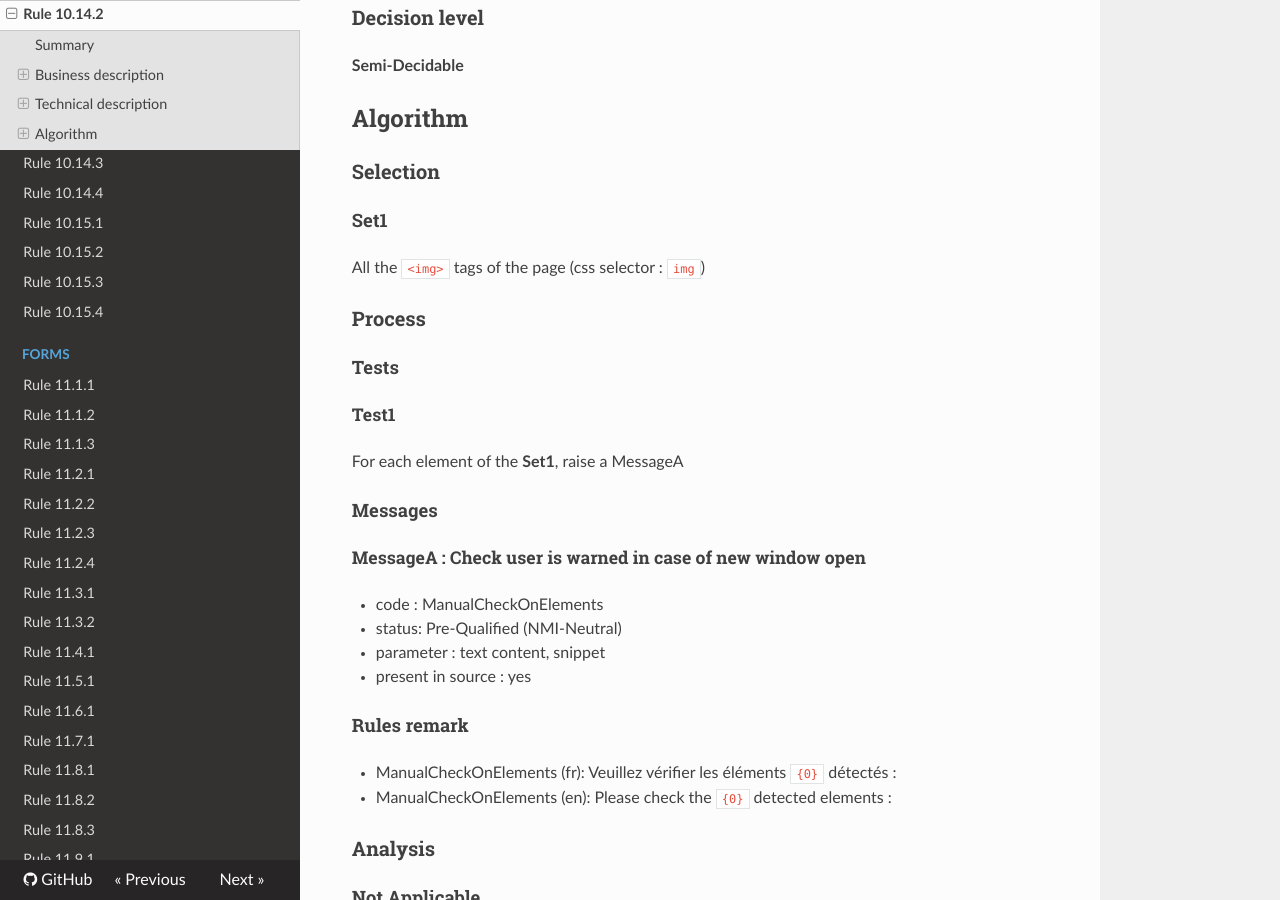
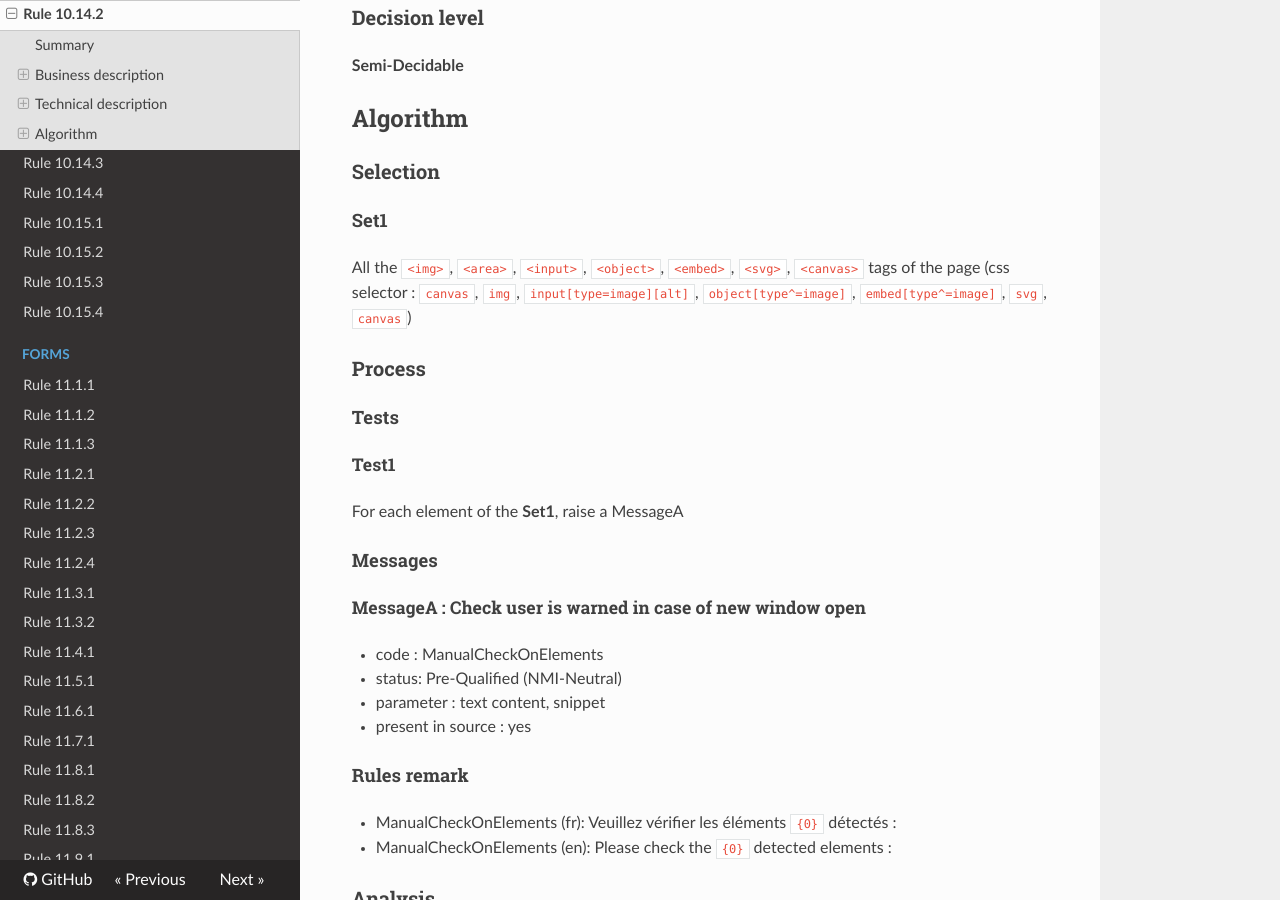
Before and after one commit to Tanaguru/RGAA3-2016, an MkDocs documentation site: the page built from docs/Rule-10-14-2.md, in a window 1280 px wide and 900 px high, scrolled down 838 px. Built offline with MkDocs 1.6.1, drawn with Linux system fonts in a browser that asks for light colours; nearby versions of some CDN libraries; old or Windows-style settings are respelled for this version of MkDocs.

```diff
--- a/docs/Rule-10-14-2.md
+++ b/docs/Rule-10-14-2.md
@@ -36,7 +36,7 @@ Dans chaque page Web, pour chaque image ou ensemble d'image, l'information ne do
 
 #### Set1
 
-All the `<img>` tags of the page (css selector : `img`)
+All the `<img>`, `<area>`, `<input>`, `<object>`, `<embed>`, `<svg>`, `<canvas>` tags of the page (css selector : `canvas`, `img`, `input[type=image][alt]`, `object[type^=image]`, `embed[type^=image]`, `svg`, `canvas`)
 
 ### Process
 
```
